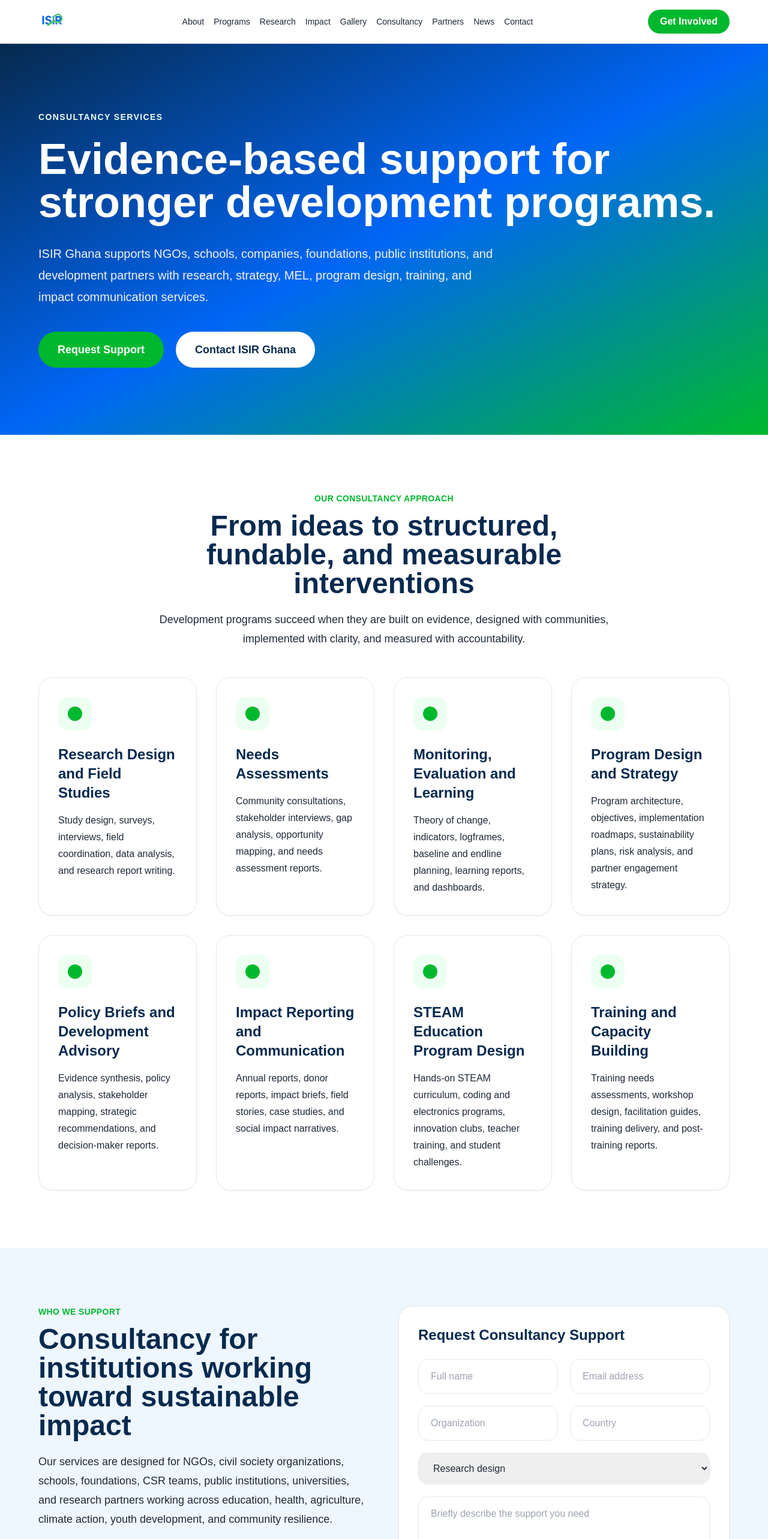
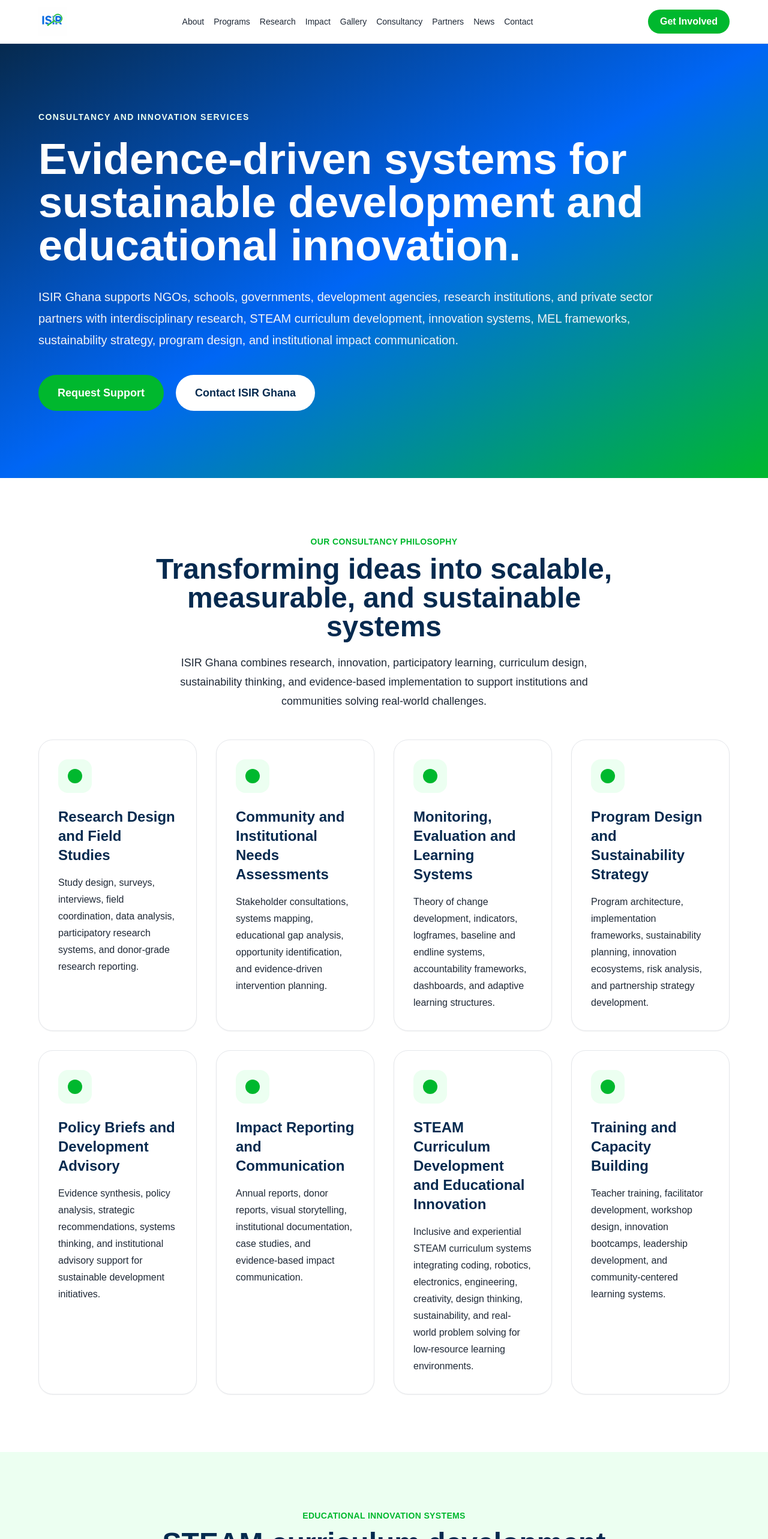
Before and after one commit to rashidasp28/isir-ghana-website, a Next.js app: page /consultancy in a window 1280 px wide. Shown: the top 2566 px of the page at 60% size. Built offline with nearby package versions, Linux system fonts and the light colour scheme.

Commit message:
Integrate STEAM curriculum development systems into consultancy page

```diff
--- a/app/consultancy/page.tsx
+++ b/app/consultancy/page.tsx
@@ -4,14 +4,14 @@ import Footer from '@/components/Footer'
 import SectionHeader from '@/components/SectionHeader'
 
 const services = [
-  ['Research Design and Field Studies', 'Study design, surveys, interviews, field coordination, data analysis, and research report writing.'],
-  ['Needs Assessments', 'Community consultations, stakeholder interviews, gap analysis, opportunity mapping, and needs assessment reports.'],
-  ['Monitoring, Evaluation and Learning', 'Theory of change, indicators, logframes, baseline and endline planning, learning reports, and dashboards.'],
-  ['Program Design and Strategy', 'Program architecture, objectives, implementation roadmaps, sustainability plans, risk analysis, and partner engagement strategy.'],
-  ['Policy Briefs and Development Advisory', 'Evidence synthesis, policy analysis, stakeholder mapping, strategic recommendations, and decision-maker reports.'],
-  ['Impact Reporting and Communication', 'Annual reports, donor reports, impact briefs, field stories, case studies, and social impact narratives.'],
-  ['STEAM Education Program Design', 'Hands-on STEAM curriculum, coding and electronics programs, innovation clubs, teacher training, and student challenges.'],
-  ['Training and Capacity Building', 'Training needs assessments, workshop design, facilitation guides, training delivery, and post-training reports.'],
+  ['Research Design and Field Studies', 'Study design, surveys, interviews, field coordination, data analysis, participatory research systems, and donor-grade research reporting.'],
+  ['Community and Institutional Needs Assessments', 'Stakeholder consultations, systems mapping, educational gap analysis, opportunity identification, and evidence-driven intervention planning.'],
+  ['Monitoring, Evaluation and Learning Systems', 'Theory of change development, indicators, logframes, baseline and endline systems, accountability frameworks, dashboards, and adaptive learning structures.'],
+  ['Program Design and Sustainability Strategy', 'Program architecture, implementation frameworks, sustainability planning, innovation ecosystems, risk analysis, and partnership strategy development.'],
+  ['Policy Briefs and Development Advisory', 'Evidence synthesis, policy analysis, strategic recommendations, systems thinking, and institutional advisory support for sustainable development initiatives.'],
+  ['Impact Reporting and Communication', 'Annual reports, donor reports, visual storytelling, institutional documentation, case studies, and evidence-based impact communication.'],
+  ['STEAM Curriculum Development and Educational Innovation', 'Inclusive and experiential STEAM curriculum systems integrating coding, robotics, electronics, engineering, creativity, design thinking, sustainability, and real-world problem solving for low-resource learning environments.'],
+  ['Training and Capacity Building', 'Teacher training, facilitator development, workshop design, innovation bootcamps, leadership development, and community-centered learning systems.'],
 ]
 
 export default function ConsultancyPage() {
@@ -20,13 +20,33 @@ export default function ConsultancyPage() {
       <Navbar />
 
       <section className="bg-gradient-to-br from-darkNavy via-primaryBlue to-primaryGreen text-white py-28">
-        <div className="container-width max-w-5xl">
-          <p className="uppercase tracking-widest text-sm mb-6 text-lightGreen font-semibold">Consultancy Services</p>
-          <h1 className="text-5xl md:text-7xl font-bold leading-tight mb-8">Evidence-based support for stronger development programs.</h1>
-          <p className="text-xl leading-9 max-w-3xl text-gray-100">ISIR Ghana supports NGOs, schools, companies, foundations, public institutions, and development partners with research, strategy, MEL, program design, training, and impact communication services.</p>
+        <div className="container-width max-w-6xl">
+          <p className="uppercase tracking-widest text-sm mb-6 text-lightGreen font-semibold">
+            Consultancy and Innovation Services
+          </p>
+
+          <h1 className="text-5xl md:text-7xl font-bold leading-tight mb-8">
+            Evidence-driven systems for sustainable development and educational innovation.
+          </h1>
+
+          <p className="text-xl leading-9 max-w-5xl text-gray-100">
+            ISIR Ghana supports NGOs, schools, governments, development agencies, research institutions, and private sector partners with interdisciplinary research, STEAM curriculum development, innovation systems, MEL frameworks, sustainability strategy, program design, and institutional impact communication.
+          </p>
+
           <div className="flex flex-wrap gap-5 mt-10">
-            <a href="#consultancy-form" className="bg-primaryGreen text-white px-8 py-4 rounded-full font-semibold text-lg hover:opacity-90 transition">Request Support</a>
-            <Link href="/contact" className="bg-white text-darkNavy px-8 py-4 rounded-full font-semibold text-lg hover:bg-lightBlue transition">Contact ISIR Ghana</Link>
+            <a
+              href="#consultancy-form"
+              className="bg-primaryGreen text-white px-8 py-4 rounded-full font-semibold text-lg hover:opacity-90 transition"
+            >
+              Request Support
+            </a>
+
+            <Link
+              href="/contact"
+              className="bg-white text-darkNavy px-8 py-4 rounded-full font-semibold text-lg hover:bg-lightBlue transition"
+            >
+              Contact ISIR Ghana
+            </Link>
           </div>
         </div>
       </section>
@@ -34,22 +54,70 @@ export default function ConsultancyPage() {
       <section className="py-24 bg-white">
         <div className="container-width">
           <SectionHeader
-            eyebrow="Our Consultancy Approach"
-            title="From ideas to structured, fundable, and measurable interventions"
-            description="Development programs succeed when they are built on evidence, designed with communities, implemented with clarity, and measured with accountability."
+            eyebrow="Our Consultancy Philosophy"
+            title="Transforming ideas into scalable, measurable, and sustainable systems"
+            description="ISIR Ghana combines research, innovation, participatory learning, curriculum design, sustainability thinking, and evidence-based implementation to support institutions and communities solving real-world challenges."
             center
           />
 
           <div className="grid md:grid-cols-2 lg:grid-cols-4 gap-8">
             {services.map(([title, description]) => (
-              <div key={title} className="bg-white border border-softGray rounded-3xl p-8 shadow-sm hover:shadow-lg transition">
+              <div
+                key={title}
+                className="bg-white border border-softGray rounded-3xl p-8 shadow-sm hover:shadow-lg transition"
+              >
                 <div className="w-14 h-14 rounded-2xl bg-lightGreen flex items-center justify-center mb-6">
                   <div className="w-6 h-6 rounded-full bg-primaryGreen"></div>
                 </div>
+
                 <h3 className="text-2xl font-bold text-darkNavy mb-4">{title}</h3>
+
                 <p className="text-charcoal leading-7">{description}</p>
               </div>
             ))}
+          </div>
+        </div>
+      </section>
+
+      <section className="py-24 bg-lightGreen">
+        <div className="container-width max-w-6xl">
+          <SectionHeader
+            eyebrow="Educational Innovation Systems"
+            title="STEAM curriculum development for future-ready learning"
+            description="ISIR Ghana develops inclusive, experiential, and innovation-driven STEAM learning systems designed for schools, underserved communities, youth innovation programs, and low-resource educational environments."
+            center
+          />
+
+          <div className="grid md:grid-cols-2 gap-8">
+            <div className="bg-white rounded-3xl p-10 shadow-sm border border-softGray">
+              <h3 className="text-3xl font-bold text-darkNavy mb-6">
+                Curriculum Philosophy and Learning Design
+              </h3>
+
+              <ul className="space-y-4 text-charcoal leading-8 text-lg">
+                <li>• Experiential and hands-on learning systems</li>
+                <li>• Inquiry-based and problem-solving pedagogy</li>
+                <li>• Design thinking and innovation frameworks</li>
+                <li>• Gender-responsive learning environments</li>
+                <li>• Creativity, storytelling, and arts integration</li>
+                <li>• Community-centered and sustainability-focused education</li>
+              </ul>
+            </div>
+
+            <div className="bg-white rounded-3xl p-10 shadow-sm border border-softGray">
+              <h3 className="text-3xl font-bold text-darkNavy mb-6">
+                Global Framework Alignment
+              </h3>
+
+              <ul className="space-y-4 text-charcoal leading-8 text-lg">
+                <li>• UNESCO STEAM Education Framework</li>
+                <li>• LEGO Education Learning Through Play</li>
+                <li>• Arduino Education Framework</li>
+                <li>• IB Approaches to Learning</li>
+                <li>• Stanford d.school Design Thinking</li>
+                <li>• SDG-aligned educational innovation systems</li>
+              </ul>
+            </div>
           </div>
         </div>
       </section>
@@ -59,40 +127,68 @@ export default function ConsultancyPage() {
           <div>
             <SectionHeader
               eyebrow="Who We Support"
-              title="Consultancy for institutions working toward sustainable impact"
-              description="Our services are designed for NGOs, civil society organizations, schools, foundations, CSR teams, public institutions, universities, and research partners working across education, health, agriculture, climate action, youth development, and community resilience."
+              title="Supporting institutions building sustainable impact"
+              description="Our consultancy and innovation services are designed for NGOs, schools, development agencies, universities, CSR teams, governments, and organizations working across education, health, agriculture, climate resilience, youth empowerment, and sustainable development."
             />
           </div>
 
           <form action="mailto:isirghana@gmail.com" method="post" encType="text/plain" className="bg-white border border-softGray rounded-3xl p-8 shadow-sm">
-            <h3 className="text-2xl font-bold text-darkNavy mb-6">Request Consultancy Support</h3>
+            <h3 className="text-2xl font-bold text-darkNavy mb-6">
+              Request Consultancy Support
+            </h3>
+
             <div className="grid md:grid-cols-2 gap-5">
               <input name="Full name" className="border border-softGray rounded-2xl px-5 py-4" placeholder="Full name" />
               <input name="Email address" className="border border-softGray rounded-2xl px-5 py-4" placeholder="Email address" />
               <input name="Organization" className="border border-softGray rounded-2xl px-5 py-4" placeholder="Organization" />
               <input name="Country" className="border border-softGray rounded-2xl px-5 py-4" placeholder="Country" />
+
               <select name="Consultancy service" className="border border-softGray rounded-2xl px-5 py-4 md:col-span-2">
-                <option>Research design</option>
-                <option>Needs assessment</option>
-                <option>MEL support</option>
-                <option>Program design</option>
-                <option>Policy brief</option>
+                <option>Research design and field studies</option>
+                <option>Needs assessments</option>
+                <option>MEL systems</option>
+                <option>Program design and strategy</option>
+                <option>STEAM curriculum development</option>
+                <option>Educational innovation systems</option>
+                <option>Policy advisory</option>
                 <option>Impact reporting</option>
                 <option>Training and capacity building</option>
               </select>
-              <textarea name="Consultancy request" className="border border-softGray rounded-2xl px-5 py-4 md:col-span-2 min-h-[160px]" placeholder="Briefly describe the support you need" />
+
+              <textarea
+                name="Consultancy request"
+                className="border border-softGray rounded-2xl px-5 py-4 md:col-span-2 min-h-[160px]"
+                placeholder="Briefly describe the support you need"
+              />
             </div>
-            <button type="submit" className="mt-8 bg-primaryGreen text-white px-8 py-4 rounded-full font-semibold text-lg">Submit Consultancy Request</button>
-            <p className="text-sm text-gray-500 mt-4">This will open your email app to send the request to ISIR Ghana.</p>
+
+            <button type="submit" className="mt-8 bg-primaryGreen text-white px-8 py-4 rounded-full font-semibold text-lg">
+              Submit Consultancy Request
+            </button>
+
+            <p className="text-sm text-gray-500 mt-4">
+              This will open your email app to send the request to ISIR Ghana.
+            </p>
           </form>
         </div>
       </section>
 
       <section className="py-24 bg-darkNavy text-white">
-        <div className="container-width text-center max-w-4xl">
-          <h2 className="text-4xl md:text-5xl font-bold mb-6">Let’s Turn Your Development Idea Into a Stronger Program</h2>
-          <p className="text-lg leading-8 text-gray-300 mb-10">ISIR Ghana can help you design, research, evaluate, document, and communicate development work that is practical, fundable, and impact-driven.</p>
-          <a href="#consultancy-form" className="inline-flex bg-primaryGreen text-white px-8 py-4 rounded-full font-semibold text-lg">Request Consultancy Support</a>
+        <div className="container-width text-center max-w-5xl">
+          <h2 className="text-4xl md:text-5xl font-bold mb-6">
+            Building innovation ecosystems through research, learning, and sustainability
+          </h2>
+
+          <p className="text-lg leading-8 text-gray-300 mb-10">
+            Partner with ISIR Ghana to develop evidence-based programs, STEAM learning systems, curriculum frameworks, sustainability strategies, and measurable community-centered impact models.
+          </p>
+
+          <a
+            href="#consultancy-form"
+            className="inline-flex bg-primaryGreen text-white px-8 py-4 rounded-full font-semibold text-lg"
+          >
+            Request Consultancy Support
+          </a>
         </div>
       </section>
 
```
